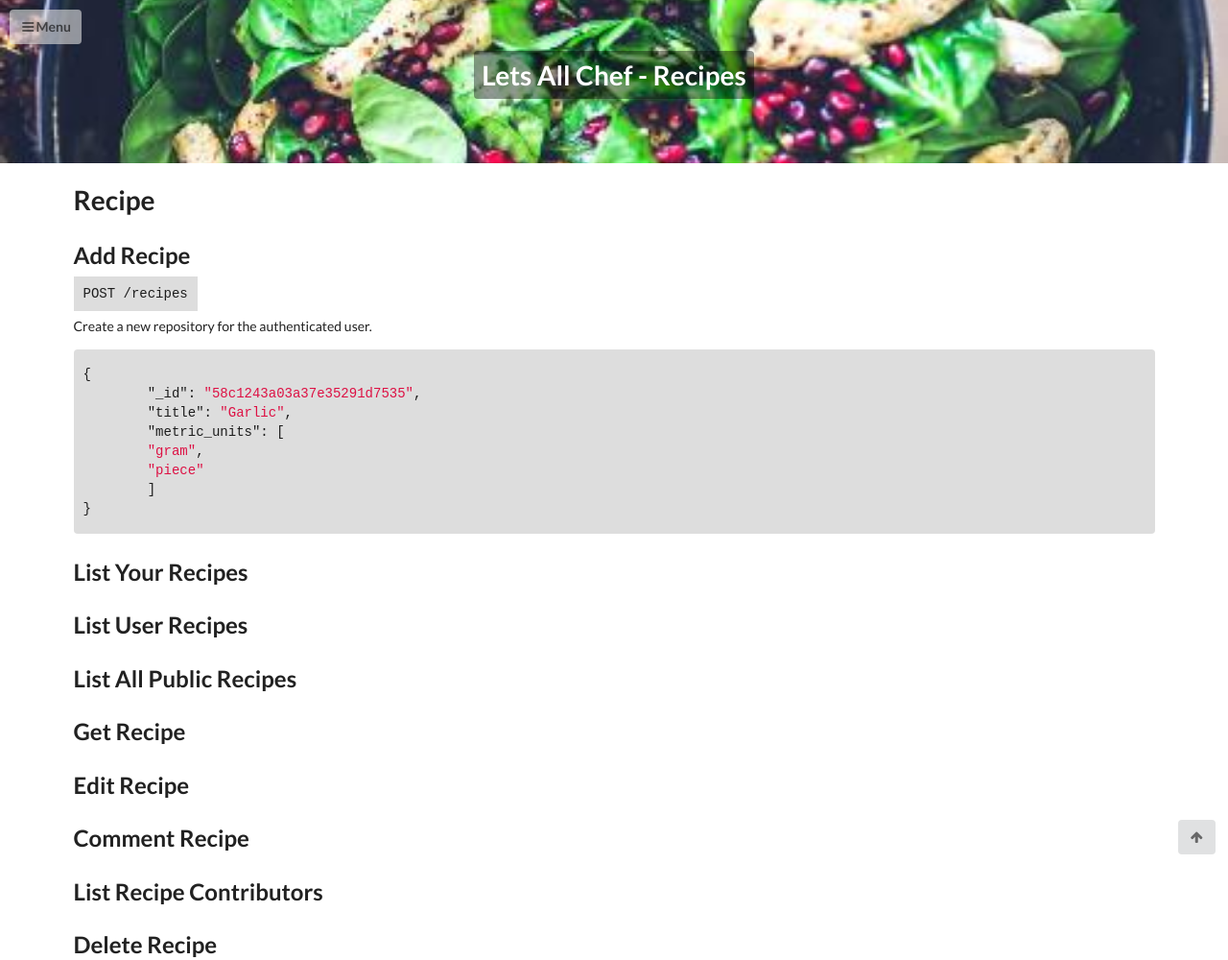
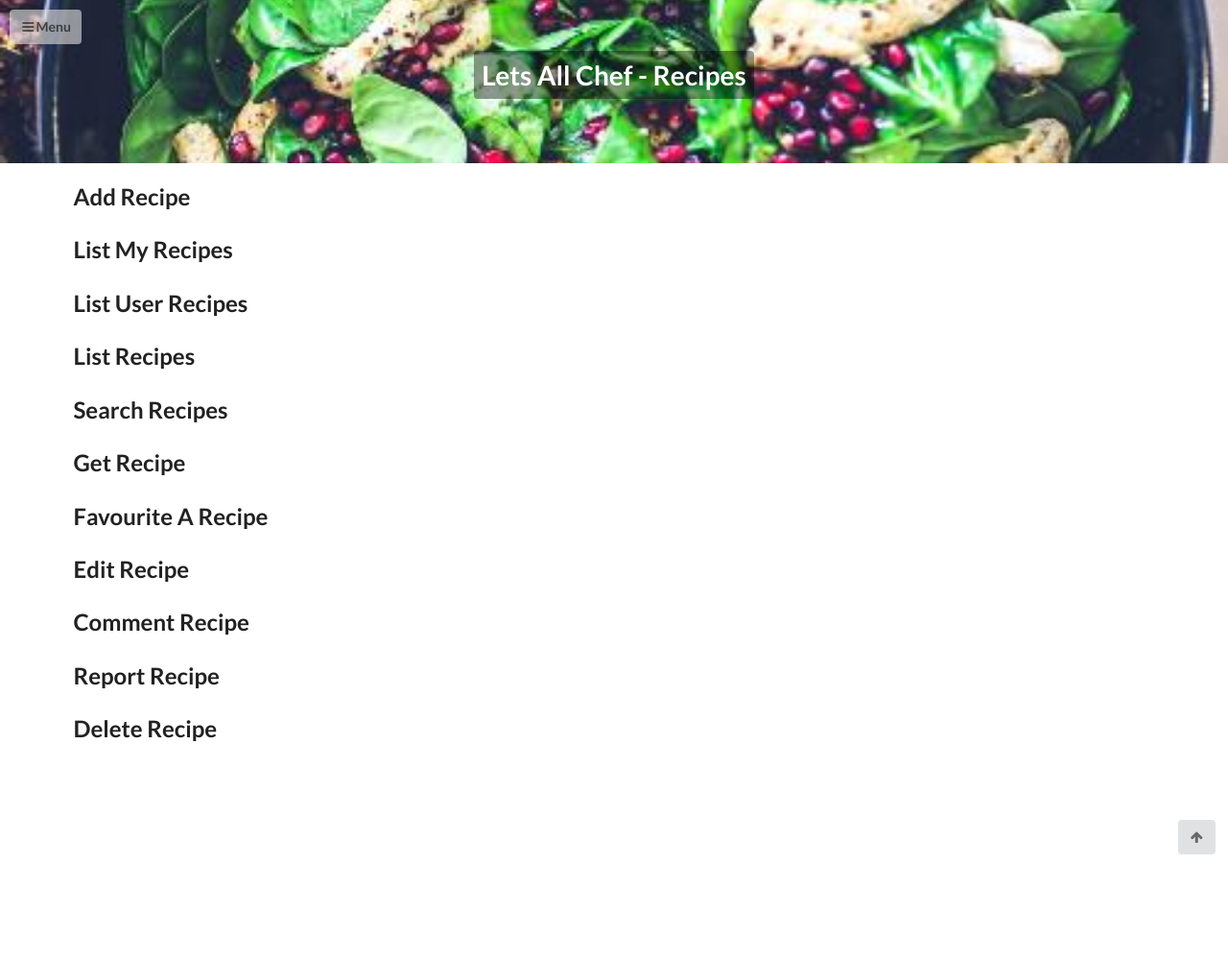
Before and after one commit to letsallchef/docs, a Jekyll site: the page built from _posts/api/2017-03-09-recipes.md, in a window 1280 px wide. Shown: the whole page at 96% size. Built offline with Jekyll 4.4.1, drawn with Linux system fonts in a browser that asks for light colours; after the commit the page ends 900 px from its top, so only the background shows below that.

Commit message:
Updates module actions

```diff
--- a/_posts/api/2017-03-09-recipes.md
+++ b/_posts/api/2017-03-09-recipes.md
@@ -7,35 +7,24 @@ layout: api
 ---
 <!--more-->
 
-# Recipe
+## Add Recipe
 
-## Add Recipe
-`POST /recipes`
-
-Create a new repository for the authenticated user.
-{% highlight json %}
-{
-	"_id": "58c1243a03a37e35291d7535",
-	"title": "Garlic",
-	"metric_units": [
-	"gram",
-	"piece"
-	]
-}
-{% endhighlight %}
-
-## List Your Recipes
+## List My Recipes
 
 ## List User Recipes
 
-## List All Public Recipes
+## List Recipes
+
+## Search Recipes
 
 ## Get Recipe
+
+## Favourite A Recipe
 
 ## Edit Recipe
 
 ## Comment Recipe
 
-## List Recipe Contributors
+## Report Recipe
 
 ## Delete Recipe
```
Also changed, not shown: _posts/api/2017-03-04-users.md (+18 -0 lines), _posts/api/2017-03-05-orders.md (+8 -0 lines), _posts/api/2017-03-06-restaurants.md (+17 -1 lines), _posts/api/2017-03-07-stores.md (+17 -1 lines), _posts/api/2017-03-08-groceries.md (+7 -3 lines).
